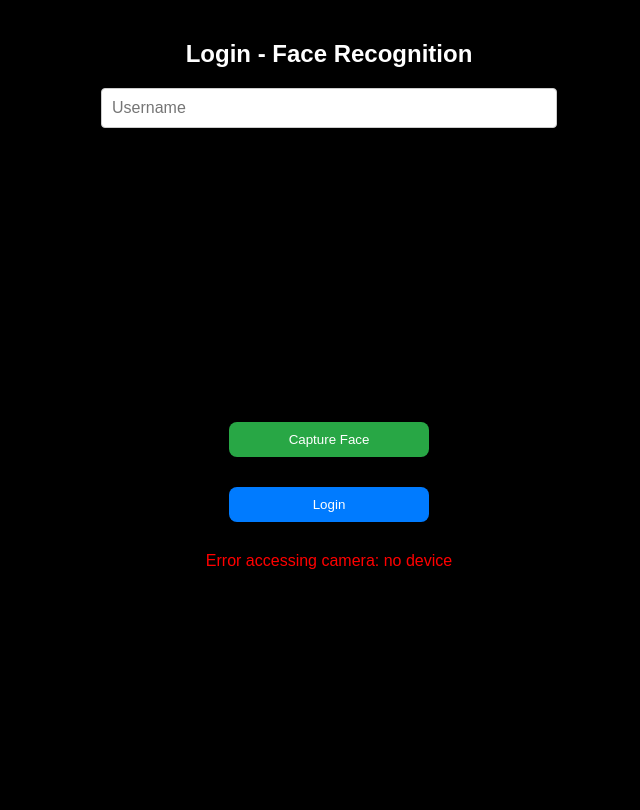
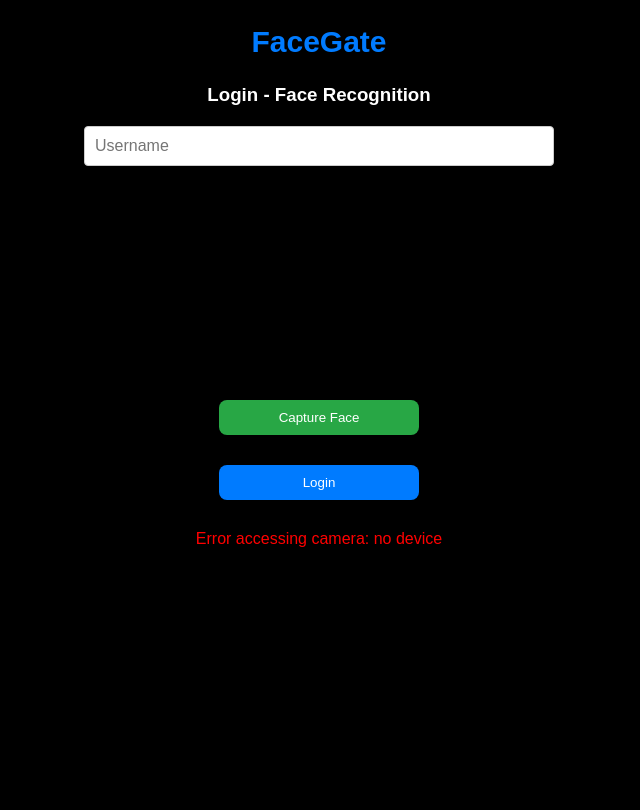
Before and after one commit to prabalgautam05/flogin2, a Django app: page /login/ in a window 1280 px wide. Shown: the whole page, without its empty margins (1-641 px from the left). After the commit the page ends 547 px from the top, so only its background shows below. Run offline with Django 5.2, Linux system fonts and the light colour scheme; grey boxes are pictures that could not be loaded.

Commit message:
template update

```diff
--- a/accounts/templates/login.html
+++ b/accounts/templates/login.html
@@ -4,7 +4,7 @@
 <head>
     <meta charset="UTF-8">
     <meta name="viewport" content="width=device-width, initial-scale=1.0">
-    <title>Login - Face Recognition</title>
+    <title>Login - FaceGate</title>
     <style>
         body {
             font-family: Arial, sans-serif;
@@ -23,7 +23,7 @@
         }
         .login-container {
             width: 50%;
-            padding: 20px;
+            height: 80%;
             background-color: black;
             box-shadow: 0 0 10px rgba(0, 0, 0, 0.1);
             text-align: center;
@@ -42,6 +42,10 @@
             object-fit: cover;
         }
         h2 {
+            color: #007bff;
+            font-size: 30px;
+        }
+        h3 {
             color: white;
             margin-bottom: 20px;
         }
@@ -58,8 +62,8 @@
         }
         video {
             width: 80%;
-            height: 250px;
-            margin: 10px auto;
+            height: 200px;
+            margin: 5px auto;
         }
         canvas {
             display: none;
@@ -96,7 +100,8 @@
 <body>
     <div class="container">
         <div class="login-container">
-            <h2>Login - Face Recognition</h2>
+            <h2>FaceGate</h2>
+            <h3>Login - Face Recognition</h3>
             <form id="login-form" method="post" action="/login/">
                 {% csrf_token %}
                 <input type="text" name="username" id="username" placeholder="Username" required>
--- a/accounts/templates/register.html
+++ b/accounts/templates/register.html
@@ -100,10 +100,12 @@
 </head>
 <body>
     <div class="left-half">
+
         <video class="background-video" autoplay muted loop>
             <source src="{% static 'videos/Background.mp4' %}" type="video/mp4">
             Your browser does not support the video tag.
         </video>
+
     </div>
     <div class="right-half">
         <div class="register-container">
```
